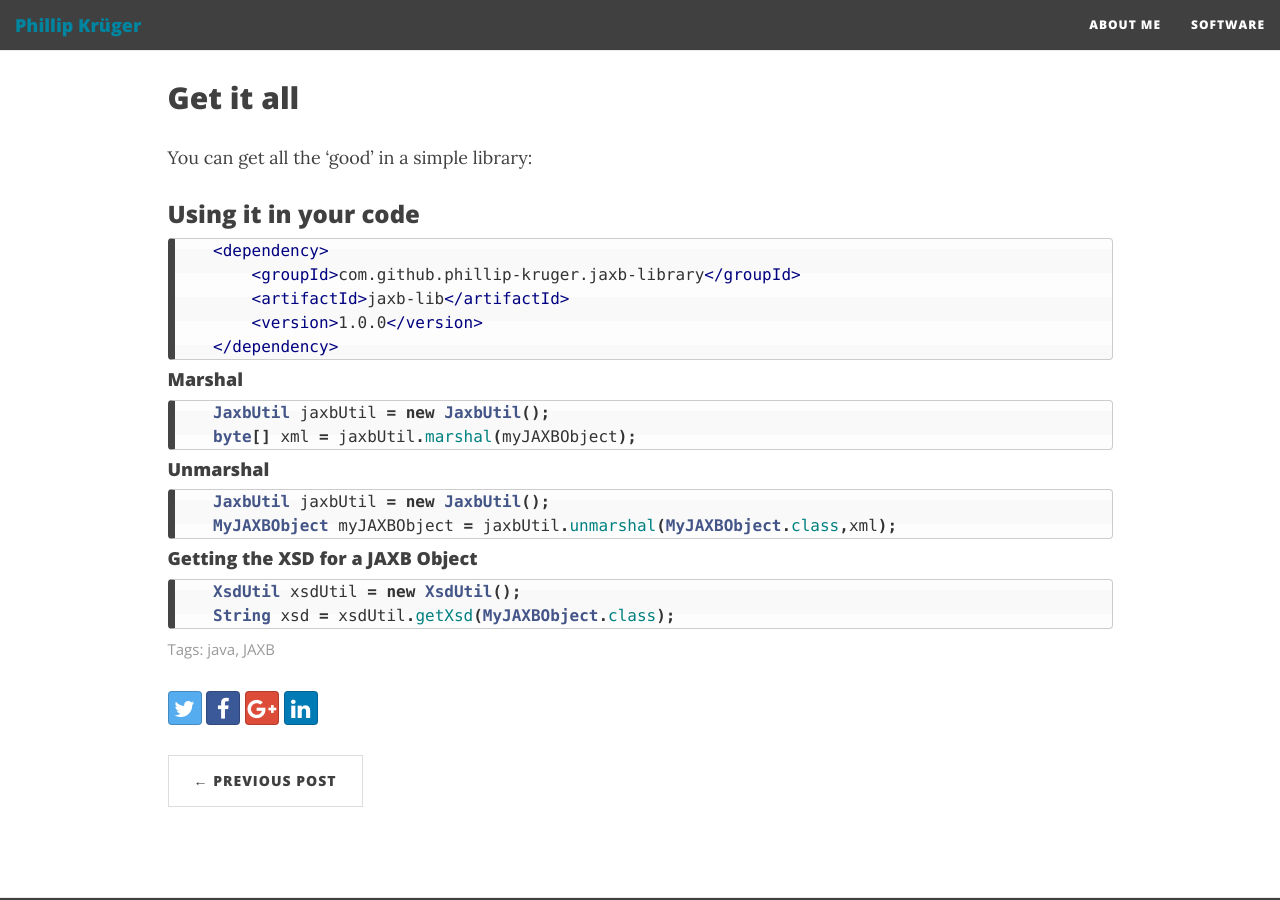
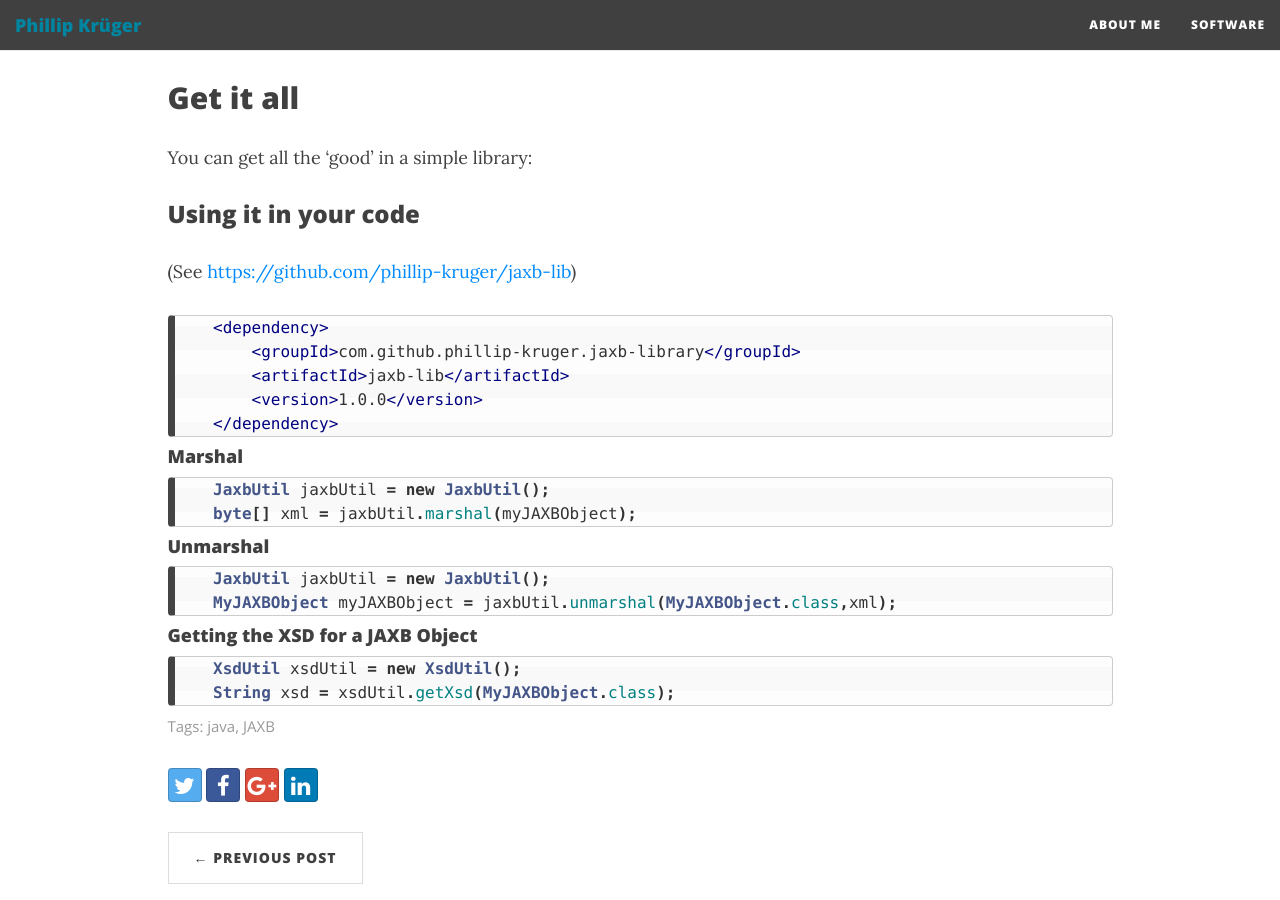
Before and after one commit to phillip-kruger/phillip-kruger.github.io, a Jekyll site: the page built from _posts/2019-04-25-when_using_jaxb.md, in a window 1280 px wide and 900 px high, scrolled down 5365 px. Built offline with Jekyll 4.4.1, drawn with Linux system fonts in a browser that asks for light colours; nearby versions of some CDN libraries; comment, search, counter and statistics services are not loaded.

Commit message:
Added link Signed-off-by:Phillip Kruger <phillip.kruger@gmail.com>

````diff
--- a/_posts/2019-04-25-when_using_jaxb.md
+++ b/_posts/2019-04-25-when_using_jaxb.md
@@ -202,6 +202,8 @@ You can get all the 'good' in a simple library:
 
 ### Using it in your code
 
+(See [https://github.com/phillip-kruger/jaxb-lib](https://github.com/phillip-kruger/jaxb-lib))
+
 ```xml
     <dependency>
         <groupId>com.github.phillip-kruger.jaxb-library</groupId>
````
